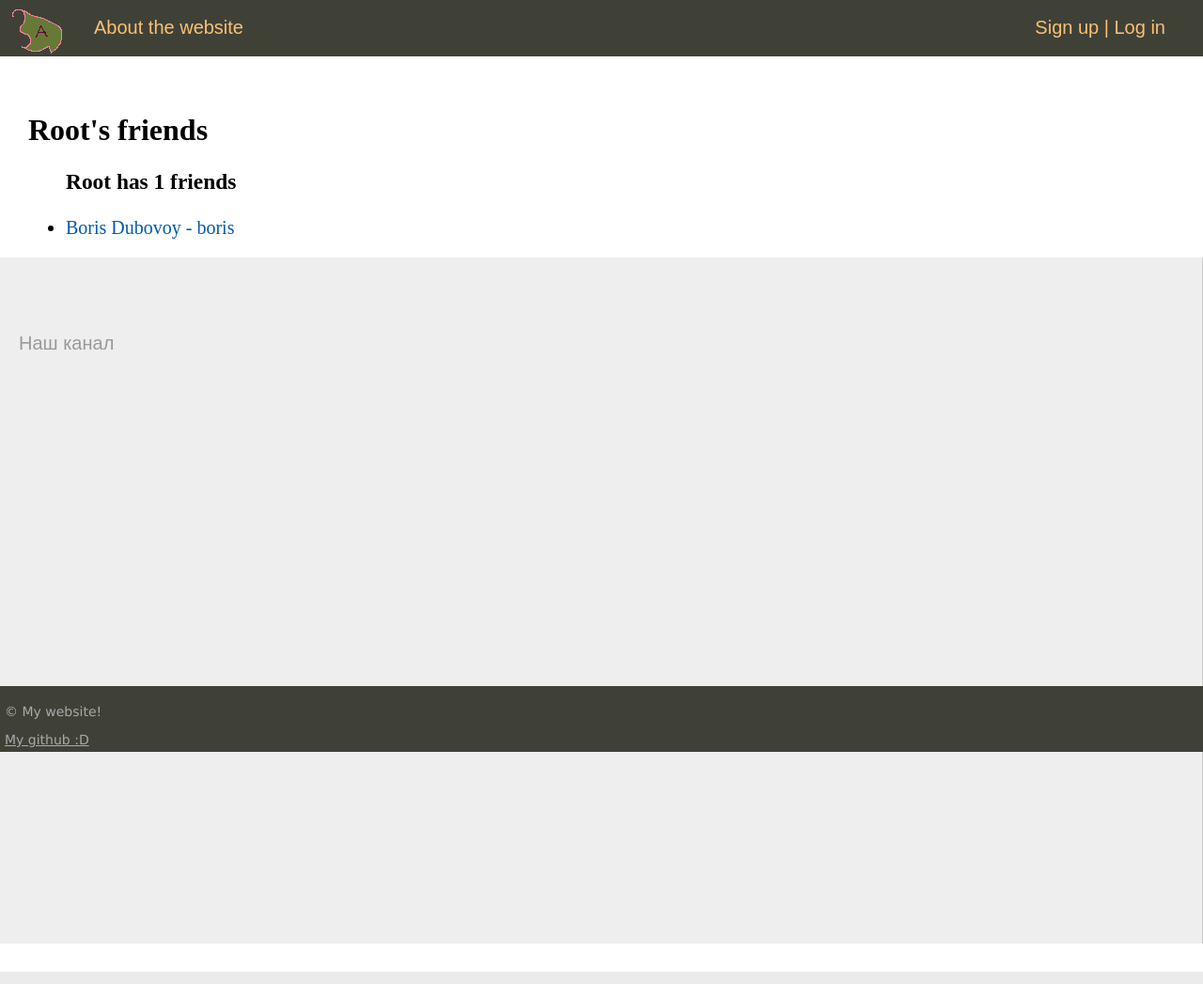
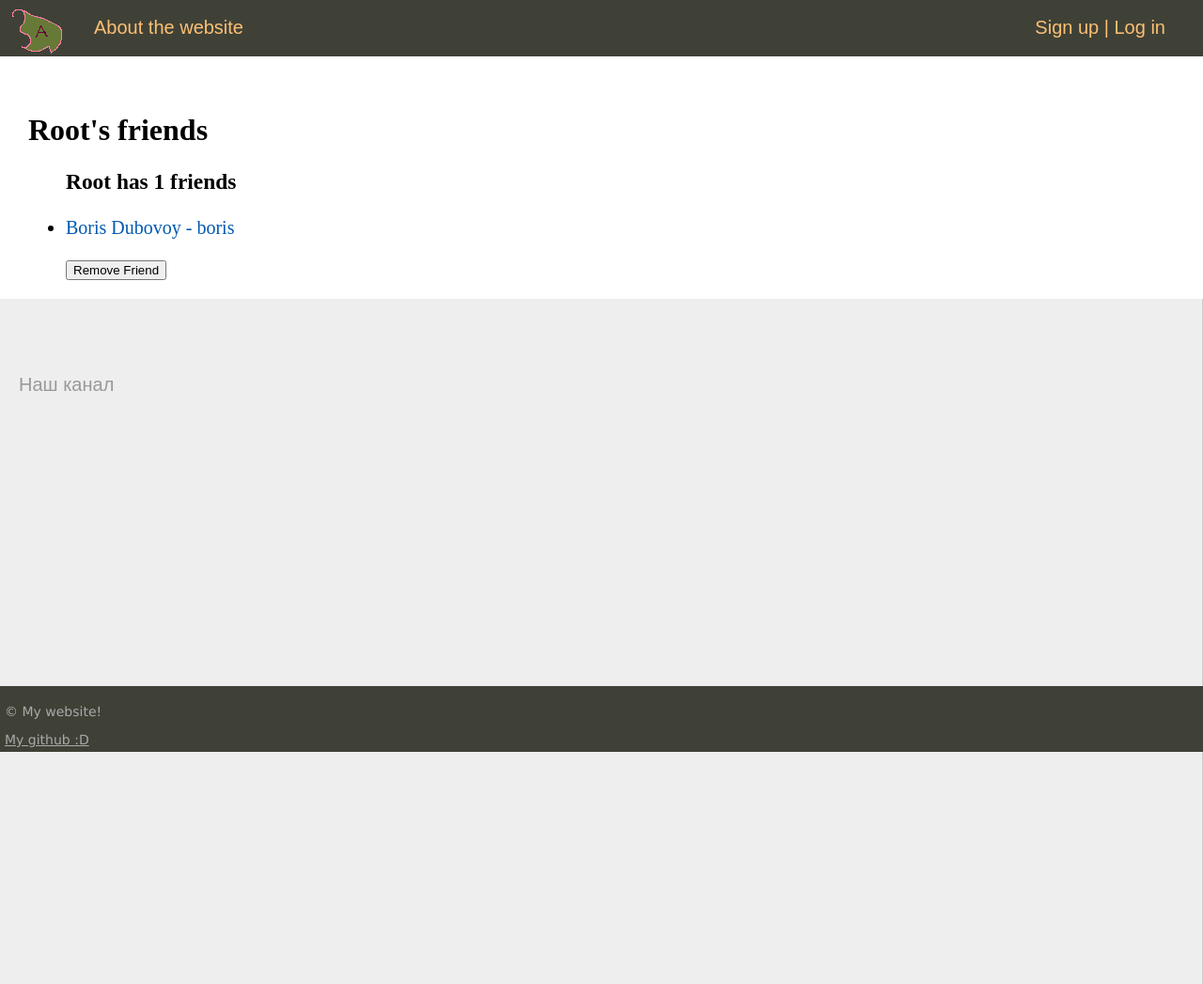
Before and after one commit to asanbl4/DjangoSocialNetwork, a Django app: a page that uses soc_network/templates/soc_network/friends.html in a window 1280 px wide. Shown: the top 1047 px of the page at 94% size. Run offline with Django 4.2, Linux system fonts and the light colour scheme; data comes from the database, SQL or seed files in the repository; both versions use the stored data as it was after the commit.

Commit message:
Added the feature of adding and deleting friends

```diff
--- a/soc_network/templates/soc_network/friends.html
+++ b/soc_network/templates/soc_network/friends.html
@@ -8,6 +8,12 @@
         <li>
         <a href="{% url 'profile' profile_slug=friend.slug %}"><p>{{ friend.name }} {{ friend.surname }} - {{ friend.slug }}</p></a>
         </li>
+        <form method="post">
+            {% csrf_token %}
+            <input type="hidden" name="friend_slug" value="{{ friend.slug }}">
+            <button type="submit">Remove Friend</button>
+        </form>
     {% endfor %}
     </ul>
+
 {% endblock %}
--- a/soc_network/templates/soc_network/profile.html
+++ b/soc_network/templates/soc_network/profile.html
@@ -4,8 +4,11 @@
     <h1>{{ title }}</h1>
     <p>{{ author.name }} {{ author.surname }}</p>
     {% if request.user.username == author.slug %}
-    <p class="link-read-post"><a href="{% url 'friends' profile_slug=request.user.username%}">My friends</a></p>
+        <p class="link-read-post"><a href="{% url 'friends' profile_slug=request.user.username%}">My friends</a></p>
+        <p class="link-read-post"><a href="{% url 'add_friends' %}">Add friends</a></p>
     {% endif %}
+    <hr>
+    <h2>{{ author.name }}'s posts</h2>
 {#    <p class="link-read-post"><a href="{% url 'add_friends' %}">Add friends</a></p>#}
     {% for p in author.posts.all %}
         <li>
--- a/soc_network/urls.py
+++ b/soc_network/urls.py
@@ -12,5 +12,5 @@ urlpatterns = [
     path('author/<slug:author_slug>', about, name='author'),
     path('profile/<slug:profile_slug>', ShowProfile.as_view(), name='profile'),
     path('profile/<slug:profile_slug>/friends', ShowFriends.as_view(), name='friends'),
-    # path('add_friends/', about, name='add_friends'),
+    path('add_friends/', AddFriendView.as_view(), name='add_friends'),
 ]
--- a/soc_network/views.py
+++ b/soc_network/views.py
@@ -10,9 +10,9 @@ from .utils import DataMixin
 from .models import *
 
 menu = [
-        {'title': "About the website", 'url_name': 'about'},
-        {'title': "Add post", 'url_name': 'add_post'},
-        ]
+    {'title': "About the website", 'url_name': 'about'},
+    {'title': "Add post", 'url_name': 'add_post'},
+]
 
 
 class Home(DataMixin, ListView):
@@ -49,6 +49,12 @@ class ShowFriends(DataMixin, DetailView):
         c_def = self.get_user_context(title=f"{context['object'].name}'s friends")
         return dict(list(context.items()) + list(c_def.items()))
 
+    def post(self, request, *args, **kwargs):
+        friend_slug = request.POST.get('friend_slug')
+        friend = Author.objects.get(slug=friend_slug)
+        request.user.author.friends.remove(friend)
+        return redirect('friends', profile_slug=request.user.username)
+
 
 class ShowPost(DataMixin, DetailView):
     model = Post
@@ -79,6 +85,25 @@ class AddPost(DataMixin, CreateView):
     def form_valid(self, form):
         form.request = self.request
         return super().form_valid(form)
+
+
+class AddFriendView(DataMixin, ListView):
+    model = Author
+    template_name = 'soc_network/add_friends.html'
+
+    def get_queryset(self):
+        return Author.objects.all()
+
+    def post(self, request, *args, **kwargs):
+        friend_slug = request.POST.get('friend_slug')
+        friend = Author.objects.get(slug=friend_slug)
+        request.user.author.friends.add(friend)
+        return redirect('add_friends')
+
+    def get_context_data(self, *, object_list=None, **kwargs):
+        context = super().get_context_data(**kwargs)
+        c_def = self.get_user_context(title='Add_friends')
+        return dict(list(context.items()) + list(c_def.items()))
 
 
 class RegisterUser(DataMixin, CreateView):
```
Also changed, not shown: soc_network/templates/soc_network/add_friends.html (added, +23 -0 lines), db.sqlite3.
